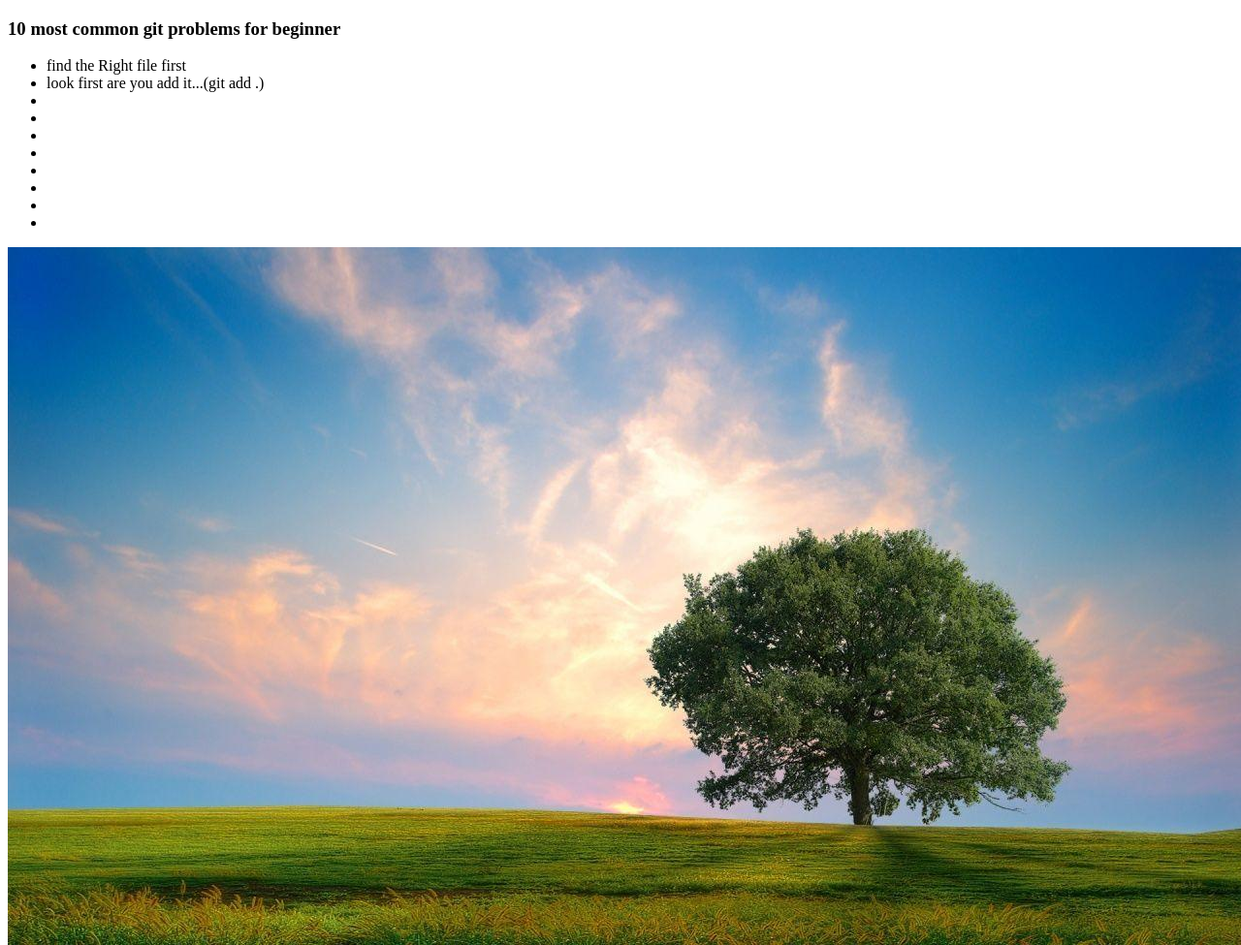
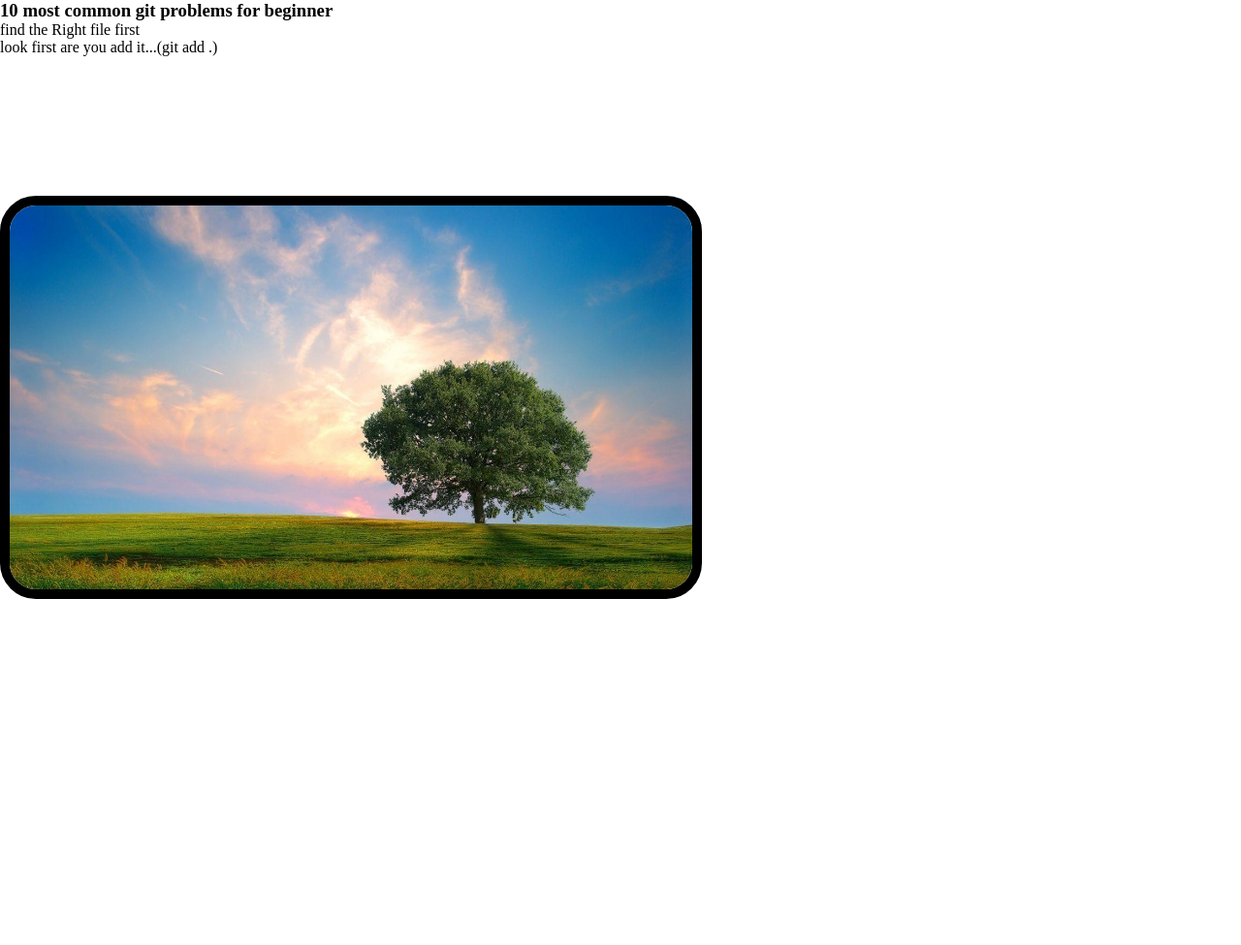
Before and after one commit to tanvir3100/our-prblm-is-never-last, a plain HTML site: page index.html in a window 1280 px wide. Shown: the whole page at 97% size. After the commit the page ends 800 px from the top, so only its background shows below. Drawn offline with Linux system fonts and the light colour scheme; the site is published under a folder, as on GitHub Pages, so addresses that start at the root find nothing.

Commit message:
new file added

```diff
--- a/index.html
+++ b/index.html
@@ -4,7 +4,7 @@
     <meta charset="UTF-8">
     <meta name="viewport" content="width=device-width, initial-scale=1.0">
     <title>10 problems you can face in git</title>
-    <link rel="stylesheet" href="/css/style.css">
+    <link rel="stylesheet" href="./style.css">
 </head>
 <body>
     <h3>10 most common git problems for beginner</h3>
@@ -22,7 +22,7 @@
     </ul>
 
     <div>
-        <img src="./images/2601100.jpg" alt="natural picture">
+        <img src="./2601100.jpg" alt="natural picture">
     </div>
 </body>
 </html>
```
Also changed, not shown: 2601100.jpg (renamed from images/2601100.jpg), images.jpeg (renamed from images/images.jpeg), style.css (renamed from css/style.css).
